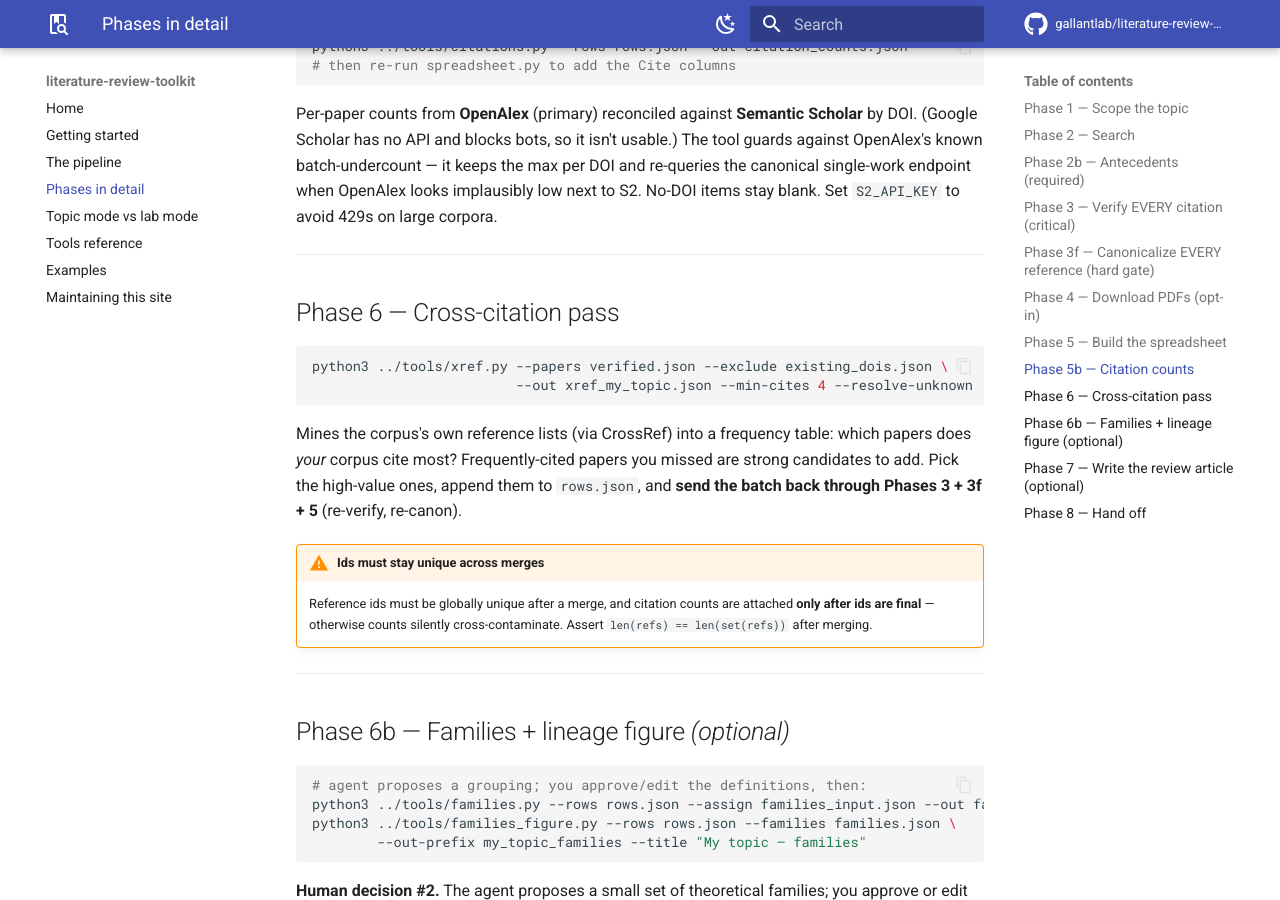
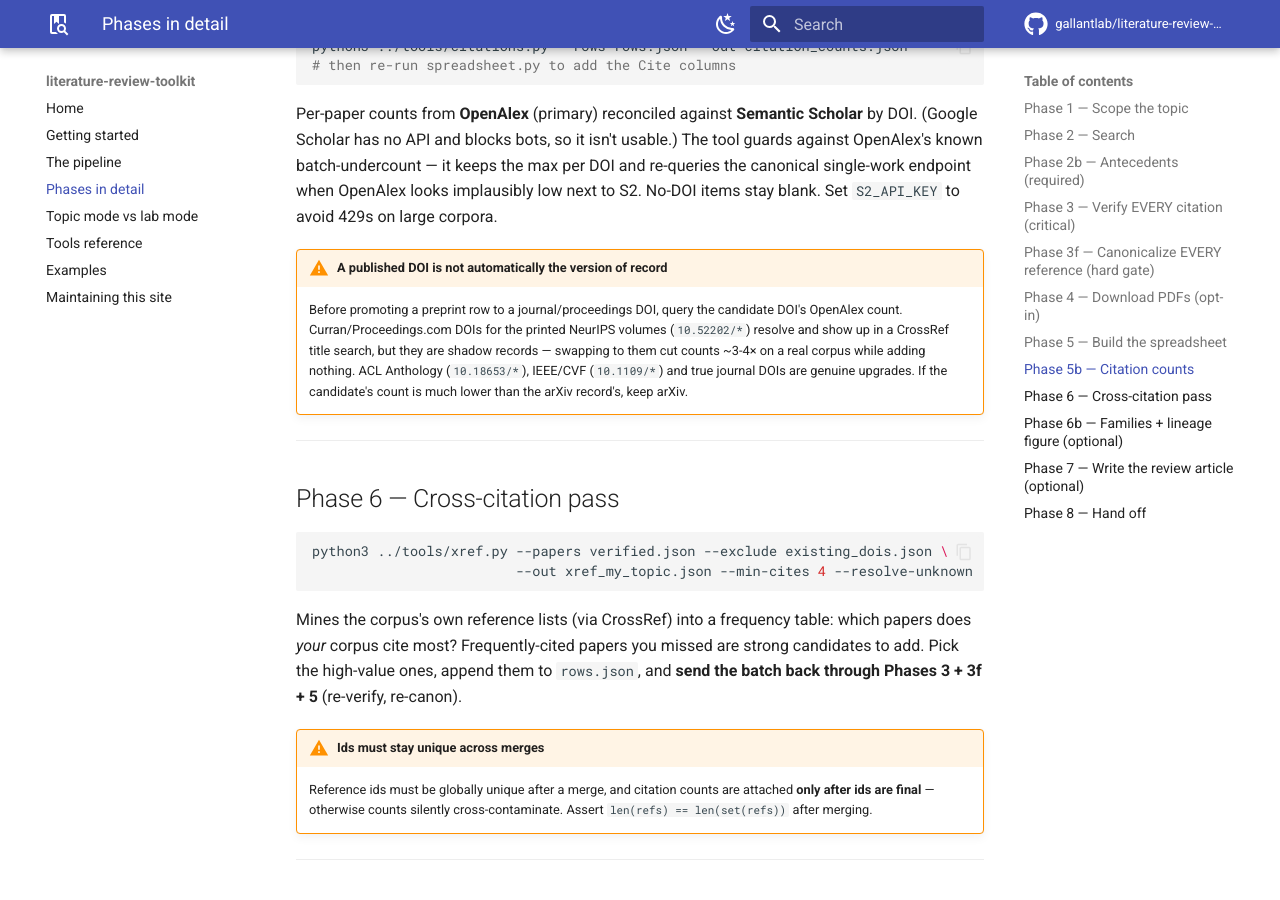
Before and after one commit to gallantlab/literature-review-toolkit, an MkDocs documentation site: the page built from docs/phases.md, in a window 1280 px wide and 900 px high, scrolled down 4633 px. Built offline with MkDocs 1.6.1 and Material for MkDocs 9.7.7, drawn with Linux system fonts in a browser that asks for light colours; comment, search, counter and statistics services are not loaded.

Commit message:
references.py: warn on near-duplicate rows; document VOR pitfalls
Two defects surfaced while bringing a 362-row review up to current code.

references.py — the same paper can enter a review TWICE, as an arXiv preprint
found by one search agent and the published version found by another. The DOIs
differ, so the one-row-per-DOI rule passes and both rows canonicalize perfectly;
three such pairs sat undetected in that corpus for six weeks. --audit now runs a
corpus-level duplicate_scan() over normalized title sentences and reports
"possible duplicate" pairs, labelling the preprint-vs-published case explicitly.
Kept as a WARNING, not a defect: genuinely distinct papers do share near-
identical titles (a 2014 toolbox paper and its 2026 successor; successive years
of the same challenge), so a hard gate would block on false positives. On the
pre-fix corpus it flags exactly the 3 real duplicates.

PLAYBOOK — a "published" DOI is not automatically the version of record.
Curran/Proceedings.com registers DOIs (10.52202/*) for the printed NeurIPS
volumes; they resolve and a CrossRef title search returns them, but they are
shadow records of what the community cites. Promoting 6 preprint rows to them
would have cut OpenAlex counts ~3-4x (MindEye 40 -> 11) for no gain, while ACL
Anthology, IEEE/CVF and real journal DOIs were genuine upgrades (MindBridge
2 -> 41). Query the candidate DOI's count before swapping, and re-check any
in-text citation whose year moves as a result.

Docs synced: tools/README.md, docs/phases.md (warning box), docs/tools.md.

Co-Authored-By: Claude Opus 5 <noreply@anthropic.com>

```diff
--- a/PLAYBOOK.md
+++ b/PLAYBOOK.md
@@ -800,6 +800,28 @@ be an HTML challenge page).
   hand-clear an `arxiv` field to stop a published paper from being cited as its
   preprint — just keep both ids and let canon pick the journal version. (Agents
   routinely return a journal DOI *and* the preprint id for the same paper.)
+- **BUT: not every "published" DOI is the version of record — check the count
+  before you swap.** Curran/Proceedings.com registers DOIs (`10.52202/*`) for the
+  *printed* NeurIPS volumes. They resolve, and a CrossRef title search happily
+  returns them, but they are shadow records of the paper the community actually
+  cites: on a 2026 gallant_lab pass, moving 6 rows to their `10.52202` DOIs would
+  have cut OpenAlex counts by ~3-4× (MindEye 40 → 11, Toneva-style rows 34 → 10)
+  while adding nothing. ACL Anthology (`10.18653/*`), IEEE/CVF (`10.1109/*`) and
+  real journal DOIs are the opposite — genuine upgrades (MindBridge 2 → 41). Rule:
+  before promoting a preprint row to a "published" DOI, query the candidate DOI's
+  OpenAlex count; if it is much LOWER than the arXiv record's, keep arXiv and note
+  the venue in prose. Preprint-heavy CS/AI reviews are where this bites.
+- **The same paper can enter a review twice, and per-row canon will never notice.**
+  One agent finds the arXiv preprint, another finds the journal version; two
+  different DOIs, so the one-row-per-DOI rule passes and *both* rows canonicalize
+  perfectly. Three such pairs sat undetected in a 362-row corpus for six weeks.
+  `references.py --audit` now runs a corpus-level `duplicate_scan()` and prints
+  `⚠ A ~ B: possible duplicate` for near-identical titles (labelling the
+  preprint-vs-published case explicitly). It is a **warning, not a defect** — real
+  distinct papers do collide (a 2014 toolbox paper and its 2026 successor;
+  successive years of the same challenge), so every pair needs a human verdict.
+  Keep the version of record, drop the preprint, and re-check any in-text citation
+  whose YEAR moves as a result (a preprint→journal promotion can shift 2025 → 2026).
 
 ### On cross-citation analysis
 - CrossRef coverage varies by publisher. Nature, Cell, OUP, JNeurosci have
--- a/docs/phases.md
+++ b/docs/phases.md
@@ -151,6 +151,15 @@ max per DOI and re-queries the canonical single-work endpoint when OpenAlex look
 implausibly low next to S2. No-DOI items stay blank. Set `S2_API_KEY` to avoid
 429s on large corpora.
 
+!!! warning "A published DOI is not automatically the version of record"
+    Before promoting a preprint row to a journal/proceedings DOI, query the
+    candidate DOI's OpenAlex count. Curran/Proceedings.com DOIs for the printed
+    NeurIPS volumes (`10.52202/*`) resolve and show up in a CrossRef title
+    search, but they are shadow records — swapping to them cut counts ~3-4× on a
+    real corpus while adding nothing. ACL Anthology (`10.18653/*`), IEEE/CVF
+    (`10.1109/*`) and true journal DOIs are genuine upgrades. If the candidate's
+    count is much lower than the arXiv record's, keep arXiv.
+
 ---
 
 ## Phase 6 — Cross-citation pass
```
Also changed, not shown: docs/tools.md (+1 -1 lines), tools/README.md (+10 -0 lines), 1 other file.
